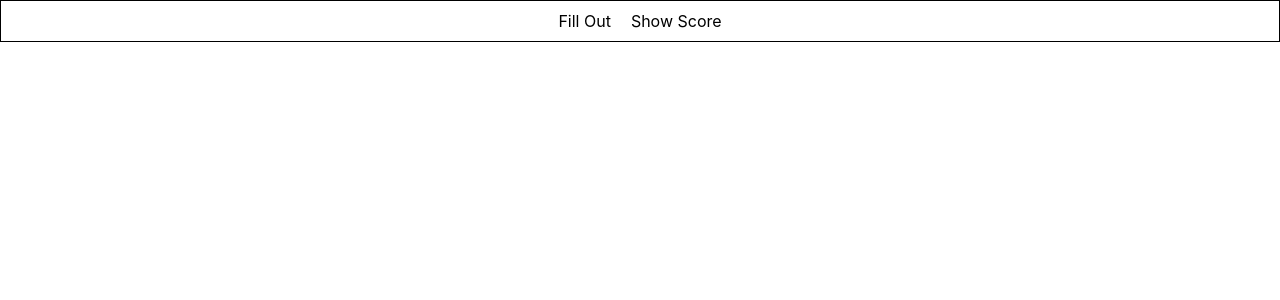
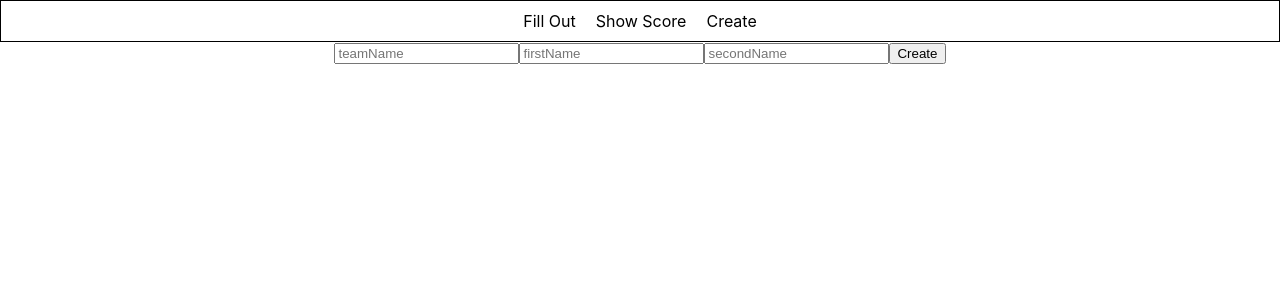
Before and after one commit to unpolygon/pubg-score, a React (Create React App) app: page /Create in a window 1280 px wide. Shown: the top 300 px of the page. Built offline with nearby package versions, Linux system fonts and the light colour scheme.

Commit message:
create Team

```diff
--- a/src/App.js
+++ b/src/App.js
@@ -4,6 +4,7 @@ import './App.css';
 
 import FillOut from './component/fill-out.component';
 import ShowScore from './component/show-score.component';
+import CreateTeam from './component/create-team.component';
 import NavBar from './component/nav-bar.component';
 
 function App() {
@@ -13,6 +14,7 @@ function App() {
         <NavBar />
         <Route path="/" exact component={FillOut} />
         <Route path="/Edit" component={ShowScore} />
+        <Route path="/Create" component={CreateTeam} />
       </div>
     </Router>
   );
--- /dev/null
+++ b/src/algorithm/calculate.js
@@ -0,0 +1,4 @@
+export function calculate(rank,kill,prevScore){
+    rankScore = [0,250,240,235,230,225,220,215,210,205,200,195,190,185,180,175];
+    totalScore = rankScore[rank]+(kill*4)+prevScore;
+}
--- /dev/null
+++ b/src/component/create-team.component.js
@@ -0,0 +1,31 @@
+import React from 'react';
+import { db } from '../firebase';
+
+export default function CreateTeam(){
+    const handleCreate = (e) => {
+        e.preventDefault();
+        let createForm = document.querySelector('#create-form');
+        let teamName = createForm.teamName.value;
+        let firstName = createForm.firstName.value;
+        let secondName = createForm.secondName.value;
+        db.collection('TeamName').doc(teamName).set({
+            firstName: firstName,
+            secondName: secondName,
+            firstKill: 0,
+            secondKill : 0,
+            score : 0
+        })
+        createForm.teamName.value='';
+        createForm.firstName.value='';
+        createForm.secondName.value='';
+    }
+
+    return(
+        <form id='create-form'>
+            <input placeholder='teamName' name='teamName'></input>
+            <input placeholder='firstName' name='firstName'></input>
+            <input placeholder='secondName' name='secondName'></input>
+            <button onClick={handleCreate}>Create</button>
+        </form>
+    );
+}
--- a/src/component/nav-bar.component.js
+++ b/src/component/nav-bar.component.js
@@ -7,6 +7,7 @@ export default function navBar(){
         <div className='navBar'>
             <Link to="/" className="navBar-Link">Fill Out</Link>
             <Link to="/Edit" className="navBar-Link">Show Score</Link>
+            <Link to="/Create" className="navBar-Link">Create</Link>
         </div>
     );
 }
```
